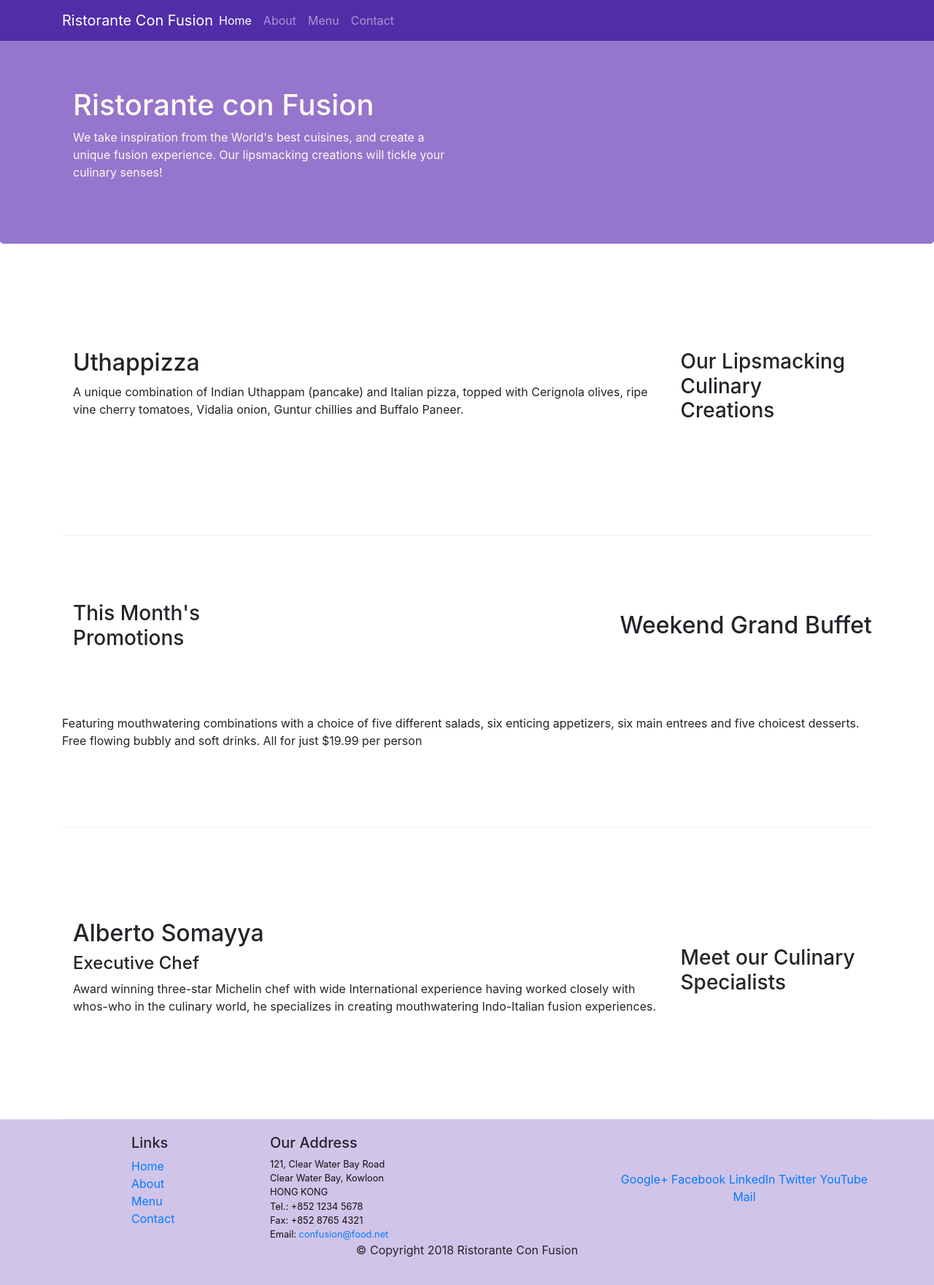
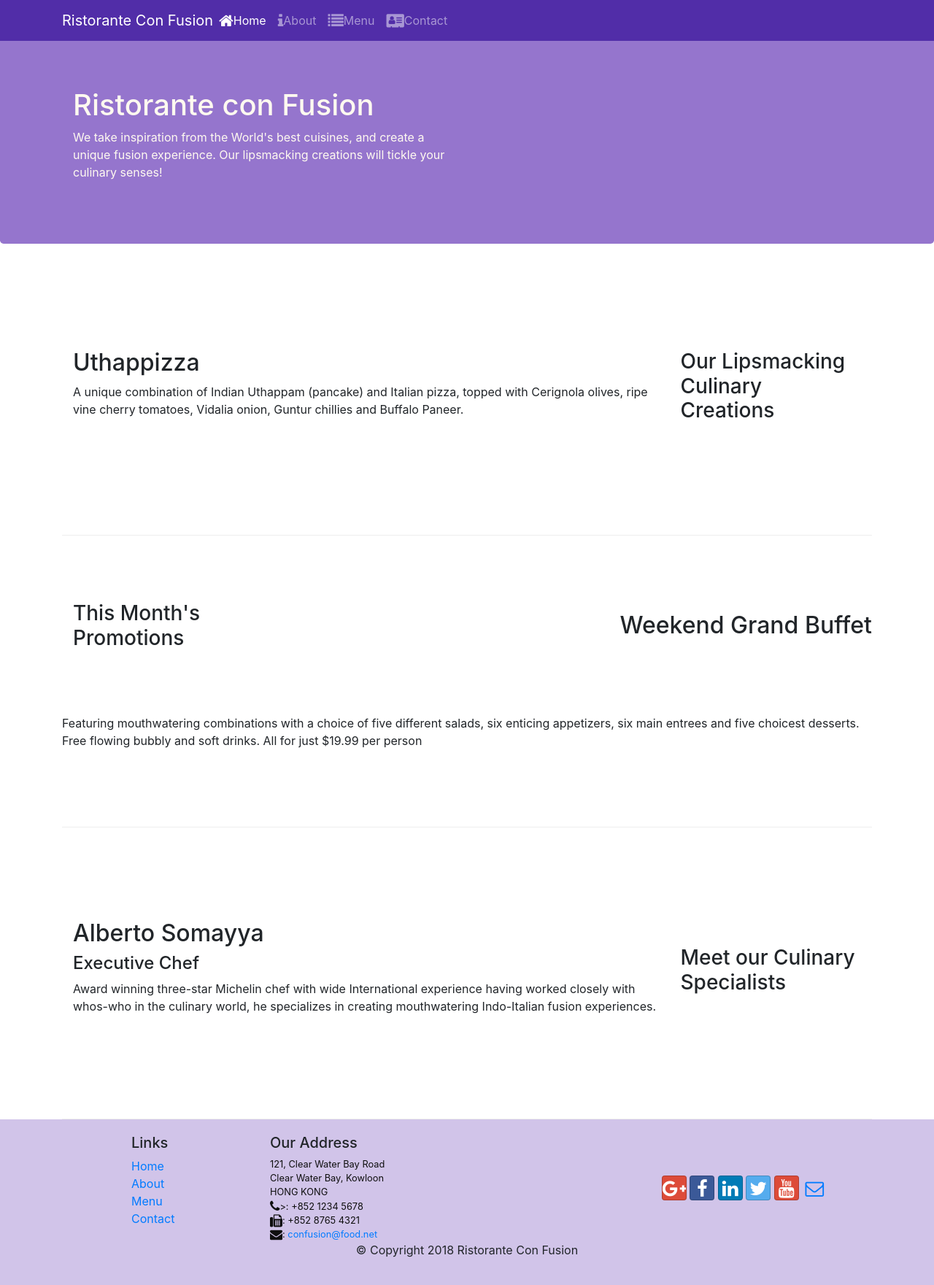
Before and after one commit to kkochie-archive/coursera-bootstrap, a website: page index.html in a window 1280 px wide. Shown: the whole page at 73% size. Drawn offline with nearby package versions, Linux system fonts and the light colour scheme.

Commit message:
Icon fonts

```diff
--- a/index.html
+++ b/index.html
@@ -10,6 +10,8 @@
     <!-- Bootstrap CSS -->
     <link rel="stylesheet" href="node_modules/bootstrap/dist/css/bootstrap.min.css">
     <link rel="stylesheet" href="css/styles.css">
+    <link rel="stylesheet" href="node_modules/font-awesome/css/font-awesome.min.css">
+    <link rel="stylesheet" href="node_modules/bootstrap-social/bootstrap-social.css">
 
     <title>Ristorante Con Fusion</title>
 </head>
@@ -24,10 +26,10 @@
             <a class="navbar-brand mr-auto" href="#">Ristorante Con Fusion</a>
                 <div class="collapse navbar-collapse" id="Navbar">
                     <ul class="navbar-nav mr-auto">
-                        <li class="nav-item active"><a class="nav-link" href="#">Home</a></li>
-                        <li class="nav-item"><a class="nav-link" href="./aboutus.html">About</a></li>
-                        <li class="nav-item"><a class="nav-link" href="#">Menu</a></li>
-                        <li class="nav-item"><a class="nav-link" href="#">Contact</a></li>
+                        <li class="nav-item active"><a class="nav-link" href="#"><span class="fa fa-home fa-lg"></span>Home</a></li>
+                        <li class="nav-item"><a class="nav-link" href="./aboutus.html"><span class="fa fa-info fa-lg"></span>About</a></li>
+                        <li class="nav-item"><a class="nav-link" href="#"><span class="fa fa-list fa-lg"></span>Menu</a></li>
+                        <li class="nav-item"><a class="nav-link" href="#"><span class="fa fa-address-card fa-lg"></span>Contact</a></li>
                     </ul>
                 </div>
         </div>
@@ -95,22 +97,23 @@
                 <div class="col-7 col-sm-5">
                     <h5>Our Address</h5>
                     <address>
-		              121, Clear Water Bay Road<br>
-		              Clear Water Bay, Kowloon<br>
-		              HONG KONG<br>
-		              Tel.: +852 1234 5678<br>
-		              Fax: +852 8765 4321<br>
-		              Email: <a href="mailto:confusion@food.net">confusion@food.net</a>
+		                121, Clear Water Bay Road<br>
+		                Clear Water Bay, Kowloon<br>
+		                HONG KONG<br>
+		                <i class="fa fa-phone fa-lg"></i>>: +852 1234 5678<br>
+		                <i class="fa fa-fax fa-lg"></i>: +852 8765 4321<br>
+		                <i class="fa fa-envelope fa-lg"></i>:
+                        <a href="mailto:confusion@food.net">confusion@food.net</a>
 		           </address>
                 </div>
                 <div class="col-12 col-sm-4 align-self-center">
                     <div class="text-center">
-                        <a href="http://google.com/+">Google+</a>
-                        <a href="http://www.facebook.com/profile.php?id=">Facebook</a>
-                        <a href="http://www.linkedin.com/in/">LinkedIn</a>
-                        <a href="http://twitter.com/">Twitter</a>
-                        <a href="http://youtube.com/">YouTube</a>
-                        <a href="mailto:">Mail</a>
+                        <a class="btn btn-social-icon btn-google" href="http://google.com/+"><i class="fa fa-google-plus"></i></a>
+                        <a class="btn btn-social-icon btn-facebook" href="http://www.facebook.com/profile.php?id="><i class="fa fa-facebook"></i></a>
+                        <a class="btn btn-social-icon btn-linkedin" href="http://www.linkedin.com/in/"><i class="fa fa-linkedin"></i></a>
+                        <a class="btn btn-social-icon btn-twitter" href="http://twitter.com/"><i class="fa fa-twitter"></i></a>
+                        <a class="btn btn-social-icon btn-google" href="http://youtube.com/"><i class="fa fa-youtube"></i></a>
+                        <a class="btn btn-social-icon" href="mailto:"><i class="fa fa-envelope-o"></i></a>
                     </div>
                 </div>
            </div>
--- a/package.json
+++ b/package.json
@@ -14,6 +14,8 @@
     "lite-server": "^2.3.0"
   },
   "dependencies": {
-    "bootstrap": "^4.0.0"
+    "bootstrap": "^4.0.0",
+    "bootstrap-social": "^5.1.1",
+    "font-awesome": "^4.7.0"
   }
 }
```
Also changed, not shown: aboutus.html (+18 -13 lines), 1 other file.
